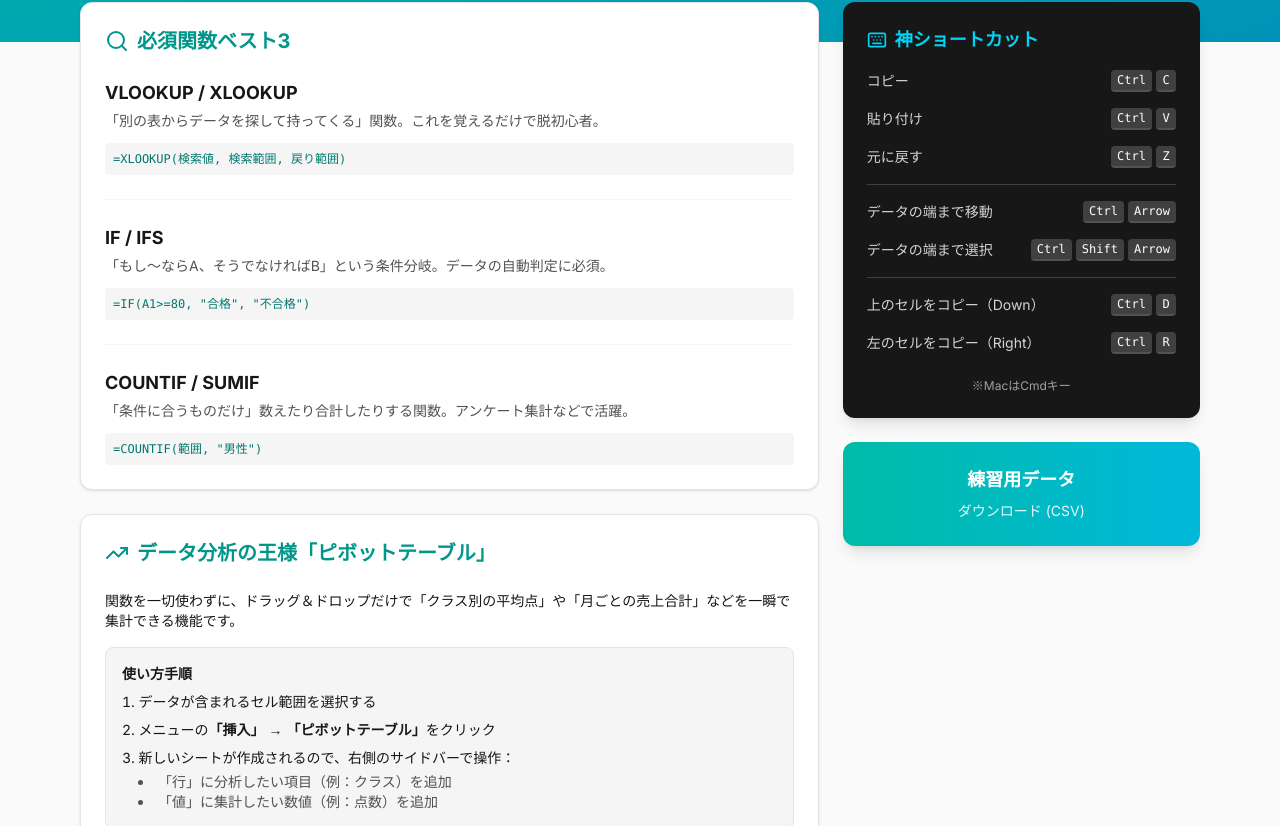
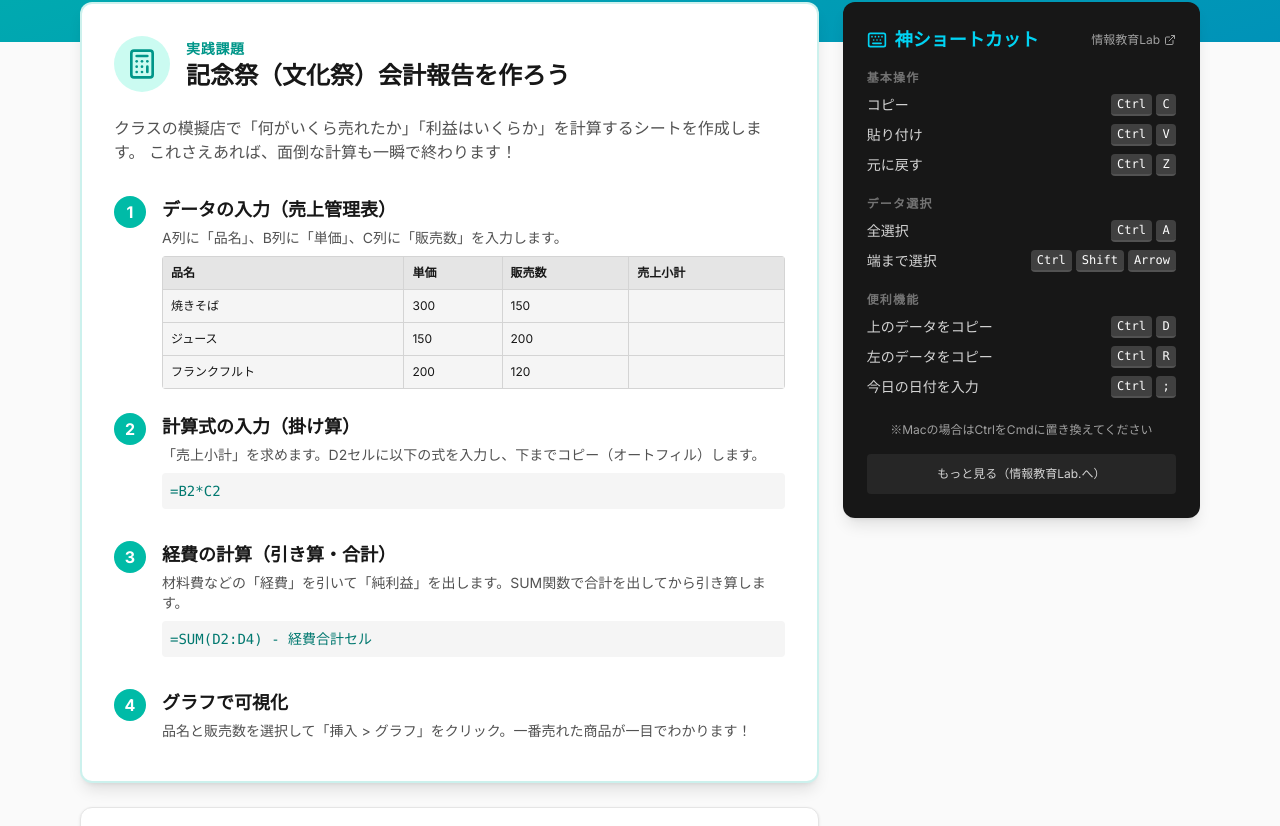
Before and after one commit to yamashu00/information-final, a Next.js app: page /information-final/courses/spreadsheet in a window 1280 px wide. Shown: the part 414-1240 px from the top of the page. Built offline with nearby package versions, Linux system fonts and the light colour scheme.

Commit message:
Update spreadsheet content: Add accounting task and blog shortcuts

```diff
--- a/src/app/courses/spreadsheet/page.tsx
+++ b/src/app/courses/spreadsheet/page.tsx
@@ -1,4 +1,4 @@
-import { FileSpreadsheet, Keyboard, TrendingUp, Search, Database } from "lucide-react";
+import { FileSpreadsheet, Keyboard, TrendingUp, Search, Calendar, Calculator, ExternalLink } from "lucide-react";
 
 export default function page() {
     return (
@@ -21,75 +21,79 @@
                 {/* Main Content */}
                 <div className="md:col-span-2 space-y-6">
 
+                    {/* Practical Task: School Festival Accounting */}
+                    <div className="bg-white dark:bg-neutral-900 rounded-xl shadow-lg border-2 border-teal-500/20 p-8 animate-fade-in order-first md:order-none" style={{ animationDelay: "100ms" }}>
+                        <div className="flex items-center mb-6">
+                            <div className="p-3 bg-teal-100 dark:bg-teal-900/30 text-teal-600 dark:text-teal-400 rounded-full mr-4">
+                                <Calculator className="w-8 h-8" />
+                            </div>
+                            <div>
+                                <span className="text-sm font-bold text-teal-600 dark:text-teal-400 uppercase tracking-wider">実践課題</span>
+                                <h2 className="text-2xl font-bold">記念祭（文化祭）会計報告を作ろう</h2>
+                            </div>
+                        </div>
+
+                        <div className="space-y-8">
+                            <p className="text-neutral-600 dark:text-neutral-400">
+                                クラスの模擬店で「何がいくら売れたか」「利益はいくらか」を計算するシートを作成します。
+                                これさえあれば、面倒な計算も一瞬で終わります！
+                            </p>
+
+                            <div className="space-y-6">
+                                <StepItem
+                                    step={1}
+                                    title="データの入力（売上管理表）"
+                                    desc="A列に「品名」、B列に「単価」、C列に「販売数」を入力します。"
+                                    code={[
+                                        ["品名", "単価", "販売数", "売上小計"],
+                                        ["焼きそば", "300", "150", ""],
+                                        ["ジュース", "150", "200", ""],
+                                        ["フランクフルト", "200", "120", ""]
+                                    ]}
+                                />
+                                <StepItem
+                                    step={2}
+                                    title="計算式の入力（掛け算）"
+                                    desc="「売上小計」を求めます。D2セルに以下の式を入力し、下までコピー（オートフィル）します。"
+                                    formula="=B2*C2"
+                                />
+                                <StepItem
+                                    step={3}
+                                    title="経費の計算（引き算・合計）"
+                                    desc="材料費などの「経費」を引いて「純利益」を出します。SUM関数で合計を出してから引き算します。"
+                                    formula="=SUM(D2:D4) - 経費合計セル"
+                                />
+                                <StepItem
+                                    step={4}
+                                    title="グラフで可視化"
+                                    desc="品名と販売数を選択して「挿入 > グラフ」をクリック。一番売れた商品が一目でわかります！"
+                                />
+                            </div>
+                        </div>
+                    </div>
+
                     {/* Functions */}
-                    <div className="bg-white dark:bg-neutral-900 rounded-xl shadow-sm border border-neutral-200 dark:border-neutral-800 p-6 animate-fade-in" style={{ animationDelay: "100ms" }}>
+                    <div className="bg-white dark:bg-neutral-900 rounded-xl shadow-sm border border-neutral-200 dark:border-neutral-800 p-6 animate-fade-in" style={{ animationDelay: "200ms" }}>
                         <h2 className="text-xl font-bold mb-6 flex items-center text-teal-600 dark:text-teal-400">
                             <Search className="w-6 h-6 mr-2" />
                             必須関数ベスト3
                         </h2>
                         <div className="space-y-6">
                             <FunctionItem
-                                name="VLOOKUP / XLOOKUP"
-                                desc="「別の表からデータを探して持ってくる」関数。これを覚えるだけで脱初心者。"
-                                formula="=XLOOKUP(検索値, 検索範囲, 戻り範囲)"
+                                name="SUM / AVERAGE"
+                                desc="基本中の基本。合計と平均を求めます。"
+                                formula="=SUM(A1:A10)"
                             />
                             <FunctionItem
                                 name="IF / IFS"
-                                desc="「もし〜ならA、そうでなければB」という条件分岐。データの自動判定に必須。"
-                                formula='=IF(A1>=80, "合格", "不合格")'
+                                desc="「もし〜ならA、そうでなければB」。赤字の時に文字色を変えるなどに応用可能。"
+                                formula='=IF(利益<0, "赤字", "黒字")'
                             />
                             <FunctionItem
-                                name="COUNTIF / SUMIF"
-                                desc="「条件に合うものだけ」数えたり合計したりする関数。アンケート集計などで活躍。"
-                                formula='=COUNTIF(範囲, "男性")'
+                                name="VLOOKUP / XLOOKUP"
+                                desc="商品IDから商品名を自動入力するなど、データ連携の必修科目。"
+                                formula="=XLOOKUP(検索値, 検索範囲, 戻り範囲)"
                             />
-                        </div>
-                    </div>
-
-                    {/* Analysis Pivot Table */}
-                    <div className="bg-white dark:bg-neutral-900 rounded-xl shadow-sm border border-neutral-200 dark:border-neutral-800 p-6 animate-fade-in" style={{ animationDelay: "200ms" }}>
-                        <h2 className="text-xl font-bold mb-6 flex items-center text-teal-600 dark:text-teal-400">
-                            <TrendingUp className="w-6 h-6 mr-2" />
-                            データ分析の王様「ピボットテーブル」
-                        </h2>
-                        <div className="prose dark:prose-invert text-sm max-w-none">
-                            <p className="mb-4">
-                                関数を一切使わずに、ドラッグ＆ドロップだけで「クラス別の平均点」や「月ごとの売上合計」などを一瞬で集計できる機能です。
-                            </p>
-                            <div className="bg-neutral-100 dark:bg-neutral-950 p-4 rounded-lg border border-neutral-200 dark:border-neutral-800">
-                                <h4 className="font-bold mb-2">使い方手順</h4>
-                                <ol className="list-decimal list-inside space-y-2">
-                                    <li>データが含まれるセル範囲を選択する</li>
-                                    <li>メニューの<strong>「挿入」</strong> → <strong>「ピボットテーブル」</strong>をクリック</li>
-                                    <li>新しいシートが作成されるので、右側のサイドバーで操作：
-                                        <ul className="list-disc list-inside ml-4 mt-1 text-neutral-600 dark:text-neutral-400">
-                                            <li>「行」に分析したい項目（例：クラス）を追加</li>
-                                            <li>「値」に集計したい数値（例：点数）を追加</li>
-                                        </ul>
-                                    </li>
-                                </ol>
-                            </div>
-                        </div>
-                    </div>
-
-                    {/* Data Cleaning */}
-                    <div className="bg-white dark:bg-neutral-900 rounded-xl shadow-sm border border-neutral-200 dark:border-neutral-800 p-6 animate-fade-in" style={{ animationDelay: "250ms" }}>
-                        <h2 className="text-xl font-bold mb-4 flex items-center text-teal-600 dark:text-teal-400">
-                            <Database className="w-6 h-6 mr-2" />
-                            データクレンジング（お掃除）
-                        </h2>
-                        <p className="text-sm text-neutral-600 dark:text-neutral-400 mb-4">
-                            人からもらったデータが汚くて集計できない...そんな時に役立つテクニック。
-                        </p>
-                        <div className="grid grid-cols-1 md:grid-cols-2 gap-4">
-                            <div className="bg-neutral-50 dark:bg-neutral-800 p-3 rounded">
-                                <code className="text-xs font-bold text-teal-600">=TRIM(A1)</code>
-                                <p className="text-xs mt-1">余計なスペース（空白）を削除</p>
-                            </div>
-                            <div className="bg-neutral-50 dark:bg-neutral-800 p-3 rounded">
-                                <code className="text-xs font-bold text-teal-600">データ &gt; 重複の削除</code>
-                                <p className="text-xs mt-1">同じデータが2回出てくるのを消す</p>
-                            </div>
                         </div>
                     </div>
 
@@ -98,33 +102,100 @@
                 {/* Sidebar (Shortcuts) */}
                 <div className="md:col-span-1 space-y-6">
                     <div className="bg-neutral-900 text-white rounded-xl shadow-lg p-6 animate-fade-in sticky top-24" style={{ animationDelay: "300ms" }}>
-                        <h2 className="text-lg font-bold mb-4 flex items-center text-cyan-400">
+                        <div className="flex items-center justify-between mb-4">
+                            <h2 className="text-lg font-bold flex items-center text-cyan-400">
                                 <Keyboard className="w-5 h-5 mr-2" />
                                 神ショートカット
                             </h2>
-                        <ul className="space-y-4 text-sm">
-                            <ShortcutItem keys={["Ctrl", "C"]} desc="コピー" />
-                            <ShortcutItem keys={["Ctrl", "V"]} desc="貼り付け" />
-                            <ShortcutItem keys={["Ctrl", "Z"]} desc="元に戻す" />
-                            <li className="border-t border-neutral-700 pt-2 my-2" />
-                            <ShortcutItem keys={["Ctrl", "Arrow"]} desc="データの端まで移動" />
-                            <ShortcutItem keys={["Ctrl", "Shift", "Arrow"]} desc="データの端まで選択" />
-                            <li className="border-t border-neutral-700 pt-2 my-2" />
-                            <ShortcutItem keys={["Ctrl", "D"]} desc="上のセルをコピー（Down）" />
-                            <ShortcutItem keys={["Ctrl", "R"]} desc="左のセルをコピー（Right）" />
-                        </ul>
-                        <p className="mt-6 text-xs text-neutral-400 text-center">※MacはCmdキー</p>
+                            <a
+                                href="https://www.programmingeducationblog.com/"
+                                target="_blank"
+                                rel="noopener noreferrer"
+                                className="text-xs text-neutral-400 hover:text-white flex items-center transition-colors"
+                            >
+                                情報教育Lab
+                                <ExternalLink className="w-3 h-3 ml-1" />
+                            </a>
                         </div>
 
-                    <a href="#" className="block bg-gradient-to-r from-teal-500 to-cyan-500 text-white rounded-xl shadow-lg p-6 text-center hover:opacity-90 transition-opacity">
-                        <span className="block font-bold text-lg mb-1">練習用データ</span>
-                        <span className="text-sm opacity-90">ダウンロード (CSV)</span>
+                        <div className="space-y-5">
+                            <ShortcutBlock
+                                title="基本操作"
+                                items={[
+                                    { keys: ["Ctrl", "C"], desc: "コピー" },
+                                    { keys: ["Ctrl", "V"], desc: "貼り付け" },
+                                    { keys: ["Ctrl", "Z"], desc: "元に戻す" }
+                                ]}
+                            />
+                            <ShortcutBlock
+                                title="データ選択"
+                                items={[
+                                    { keys: ["Ctrl", "A"], desc: "全選択" },
+                                    { keys: ["Ctrl", "Shift", "Arrow"], desc: "端まで選択" },
+                                ]}
+                            />
+                            <ShortcutBlock
+                                title="便利機能"
+                                items={[
+                                    { keys: ["Ctrl", "D"], desc: "上のデータをコピー" },
+                                    { keys: ["Ctrl", "R"], desc: "左のデータをコピー" },
+                                    { keys: ["Ctrl", ";"], desc: "今日の日付を入力" },
+                                ]}
+                            />
+                        </div>
+
+                        <p className="mt-6 text-xs text-neutral-400 text-center">※Macの場合はCtrlをCmdに置き換えてください</p>
+
+                        <a
+                            href="https://www.programmingeducationblog.com/"
+                            target="_blank"
+                            rel="noopener noreferrer"
+                            className="mt-4 block bg-neutral-800 text-neutral-300 text-xs text-center py-3 rounded hover:bg-neutral-700 transition-colors"
+                        >
+                            もっと見る（情報教育Lab.へ）
                         </a>
+                    </div>
                 </div>
 
             </div>
         </div>
     );
+}
+
+function StepItem({ step, title, desc, formula, code }: { step: number, title: string, desc: string, formula?: string, code?: string[][] }) {
+    return (
+        <div className="flex gap-4">
+            <div className="flex-shrink-0 w-8 h-8 rounded-full bg-teal-500 text-white flex items-center justify-center font-bold">
+                {step}
+            </div>
+            <div className="flex-1">
+                <h3 className="font-bold text-lg mb-1">{title}</h3>
+                <p className="text-neutral-600 dark:text-neutral-400 text-sm mb-2">{desc}</p>
+                {formula && (
+                    <code className="block bg-neutral-100 dark:bg-neutral-800 p-2 rounded text-sm font-mono text-teal-700 dark:text-teal-300 mb-2">
+                        {formula}
+                    </code>
+                )}
+                {code && (
+                    <div className="bg-neutral-100 dark:bg-neutral-800 rounded overflow-hidden text-xs">
+                        <table className="w-full text-left border-collapse">
+                            <tbody>
+                                {code.map((row, i) => (
+                                    <tr key={i} className={i === 0 ? "bg-neutral-200 dark:bg-neutral-700 font-bold" : ""}>
+                                        {row.map((cell, j) => (
+                                            <td key={j} className="p-2 border border-neutral-300 dark:border-neutral-600">
+                                                {cell}
+                                            </td>
+                                        ))}
+                                    </tr>
+                                ))}
+                            </tbody>
+                        </table>
+                    </div>
+                )}
+            </div>
+        </div>
+    )
 }
 
 function FunctionItem({ name, desc, formula }: { name: string, desc: string, formula: string }) {
@@ -139,17 +210,24 @@
     )
 }
 
-function ShortcutItem({ keys, desc }: { keys: string[], desc: string }) {
+function ShortcutBlock({ title, items }: { title: string, items: { keys: string[], desc: string }[] }) {
     return (
-        <li className="flex justify-between items-center">
-            <span className="text-neutral-300">{desc}</span>
+        <div>
+            <h3 className="text-xs font-bold text-neutral-500 uppercase tracking-widest mb-2">{title}</h3>
+            <ul className="space-y-2">
+                {items.map((item, i) => (
+                    <li key={i} className="flex justify-between items-center">
+                        <span className="text-neutral-300 text-sm">{item.desc}</span>
                         <div className="flex gap-1">
-                {keys.map((k, i) => (
-                    <kbd key={i} className="bg-neutral-700 px-1.5 py-0.5 rounded text-xs font-mono min-w-[20px] text-center border-b-2 border-neutral-600">
+                            {item.keys.map((k, j) => (
+                                <kbd key={j} className="bg-neutral-700 px-1.5 py-0.5 rounded text-xs font-mono min-w-[20px] text-center border-b-2 border-neutral-600">
                                     {k}
                                 </kbd>
                             ))}
                         </div>
                     </li>
+                ))}
+            </ul>
+        </div>
     )
 }
```
Lines whose indentation alone changed are shown as unchanged.
